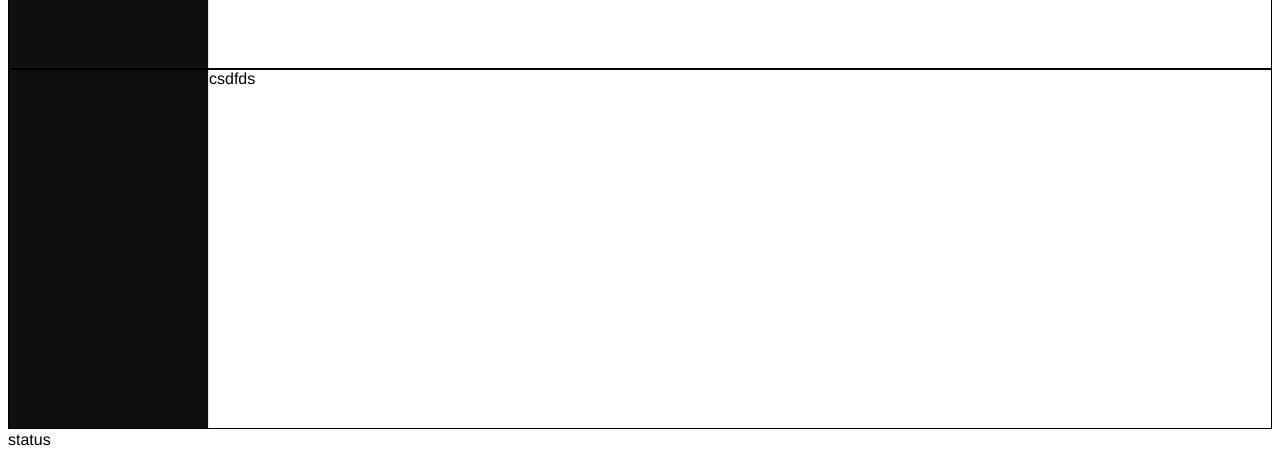
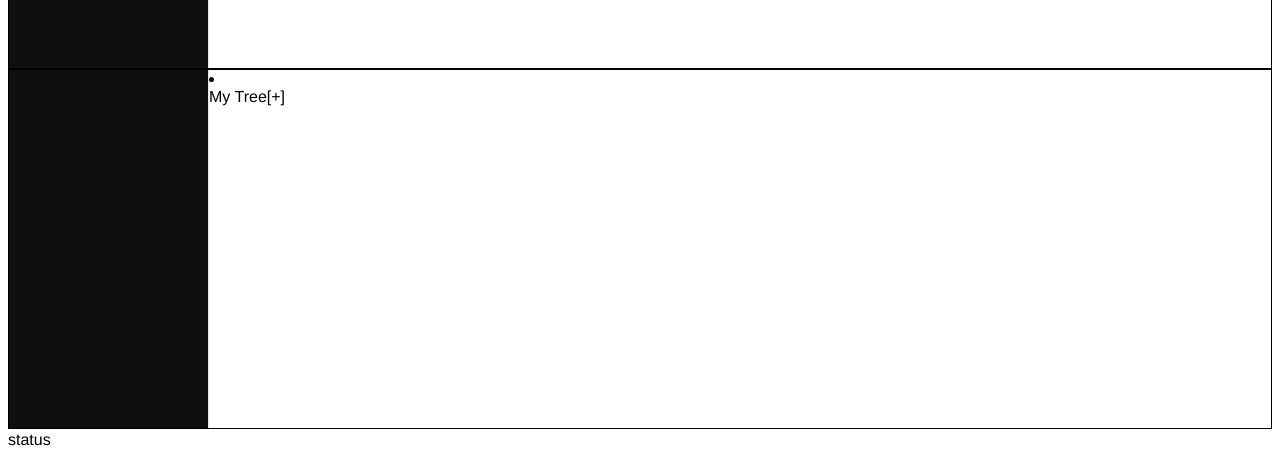
Before and after one commit to eidng8/x4-mod-help, a Vue app: page / in a window 1280 px wide. Shown: the part 339-797 px from the top of the page. Built offline with nearby package versions, Linux system fonts and the light colour scheme.

Commit message:
adding tree view

```diff
--- a/src/App.vue
+++ b/src/App.vue
@@ -21,10 +21,9 @@
         <g8-menu :list="sources" @select="onSelect"></g8-menu>
       </el-aside>
       <el-container ref="fileContent">
-        csdfds
+        <g8-tree-view :item="treeData"></g8-tree-view>
       </el-container>
     </el-container>
-
     <el-container>
       <el-col>status</el-col>
     </el-container>
@@ -39,11 +38,35 @@ import IPathList from '@/types/PathList';
 import G8Menu from '@/components/G8Menu.vue';
 import G8ModsTree from '@/components/G8ModsTree.vue';
 import IMenuItem from '@/types/MenuItem';
+import G8TreeView from '@/components/G8TreeView.vue';
 
 @Component({
-  components: {G8Menu, G8ModsTree, G8SourceTree},
+  components: {G8TreeView, G8Menu, G8ModsTree, G8SourceTree},
 })
 export default class App extends Vue {
+  public treeData = {
+    name: 'My Tree',
+    children: [
+      {name: 'hello'},
+      {name: 'wat'},
+      {
+        name: 'child folder',
+        children: [
+          {
+            name: 'child folder',
+            children: [{name: 'hello'}, {name: 'wat'}],
+          },
+          {name: 'hello'},
+          {name: 'wat'},
+          {
+            name: 'child folder',
+            children: [{name: 'hello'}, {name: 'wat'}],
+          },
+        ],
+      },
+    ],
+  };
+
   public list: IMenuItem[] = [
     {key: '/a', name: 'item 1', children: [{key: '1', name: 'a'}]},
   ];
--- /dev/null
+++ b/src/components/G8TreeView.vue
@@ -0,0 +1,58 @@
+<!--
+  - GPLv3 https://www.gnu.org/licenses/gpl-3.0.en.html
+  -
+  - Author: eidng8
+  -->
+
+<template>
+  <li>
+    <div :class="{bold: isFolder}" @click="toggle" @dblclick="makeFolder">
+      <span>{{ item.name }}</span>
+      <span v-if="isFolder">[{{ isOpen ? '-' : '+' }}]</span>
+    </div>
+    <ul v-show="isOpen" v-if="isFolder">
+      <g8-tree-view class="item"
+                    v-for="(child, index) in item.children"
+                    :key="index"
+                    :item="child"
+                    @make-folder="$emit('make-folder', $event)"
+                    @add-item="$emit('add-item', $event)"></g8-tree-view>
+      <li class="add" @click="$emit('add-item', item)">+</li>
+    </ul>
+  </li>
+</template>
+
+<script lang="ts">
+import {Component, Prop, Vue} from 'vue-property-decorator';
+import IMenuItem from '@/types/MenuItem';
+
+@Component({
+  name: 'g8-tree-view',
+})
+export default class G8TreeView extends Vue {
+  @Prop() public item!: IMenuItem;
+
+  public isOpen = false;
+
+  public get isFolder() {
+    return this.item.children && this.item.children.length;
+  }
+
+  public toggle() {
+    if (this.isFolder) {
+      this.isOpen = !this.isOpen;
+    }
+  }
+
+  public makeFolder() {
+    if (!this.isFolder) {
+      this.$emit('make-folder', this.item);
+      this.isOpen = true;
+    }
+  }
+}
+</script>
+
+<style scoped>
+
+</style>
```
